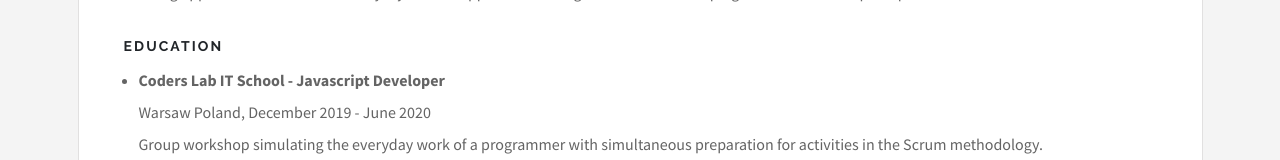
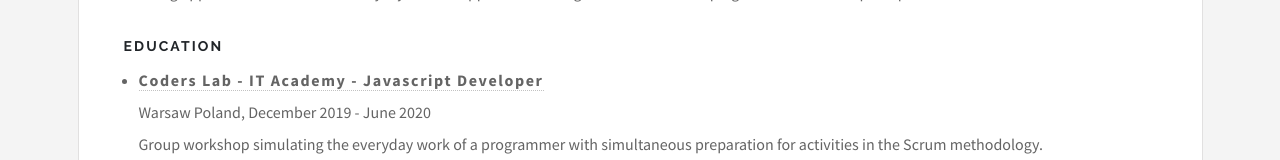
Before and after one commit to PiotrPustul/piotrpustul.github.io, a React app: page /about in a window 1280 px wide. Shown: the part 406-566 px from the top of the page. Built offline with nearby package versions, Linux system fonts and the light colour scheme.

Commit message:
added coders lab link

```diff
--- a/src/js/pages/About.js
+++ b/src/js/pages/About.js
@@ -21,7 +21,10 @@
           <h3>Education</h3>
           <ul>
             <li>
-              <span>Coders Lab IT School - Javascript Developer</span> <br />
+              <a href="https://coderslab.com/en">
+                <span>Coders Lab - IT Academy - Javascript Developer</span>
+                <br />
+              </a>
               Warsaw Poland, December 2019 - June 2020
               <br />
               Group workshop simulating the everyday work of a programmer with
```
Also changed, not shown: build/asset-manifest.json, build/index.html, build/static/js/main.42ef8960.js.LICENSE.txt (renamed from build/static/js/main.af446a9b.js.LICENSE.txt), 4 other files.
